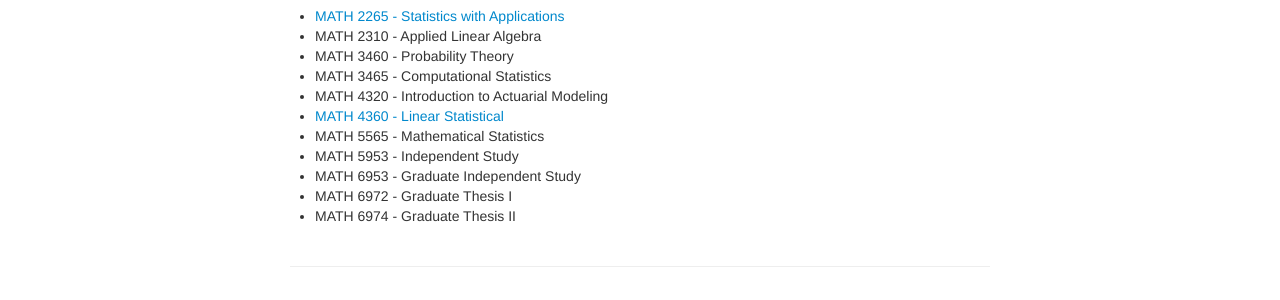
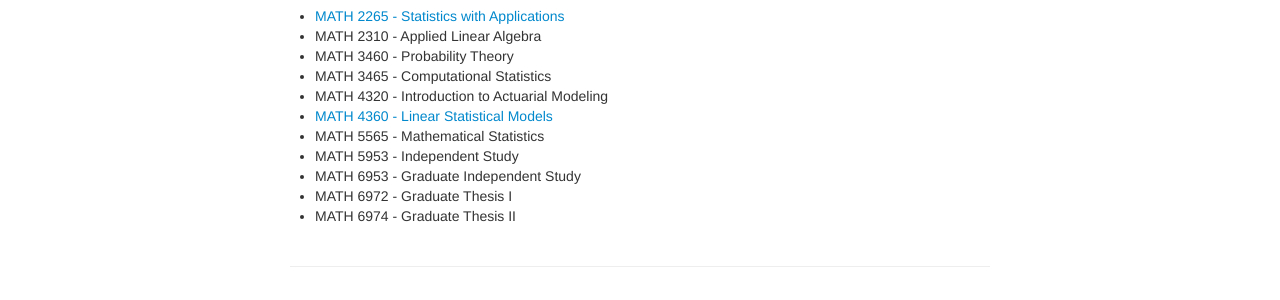
Before and after one commit to suthakaranr/suthakaranr.github.io, a Jekyll site: the page built from pages/Teaching.md, in a window 1280 px wide. Shown: the part 306-606 px from the top of the page. Built offline with Jekyll 4.4.1, drawn with Linux system fonts in a browser that asks for light colours.

Commit message:
Update Teaching.md

```diff
--- a/pages/Teaching.md
+++ b/pages/Teaching.md
@@ -15,7 +15,7 @@ description: Suthakaran's teaching portfolio
    * MATH 3460 - Probability Theory
    * MATH 3465 - Computational Statistics
    * MATH 4320 - Introduction to Actuarial Modeling
-   * <a style="text-decoration:none" href="../pages/LinStatModProj.html" target="_blank" rel="noopener noreferrer">MATH 4360 - Linear Statistical
+   * <a style="text-decoration:none" href="../pages/LinStatModProj.html" target="_blank" rel="noopener noreferrer">MATH 4360 - Linear Statistical Models
    * MATH 5565 - Mathematical Statistics
    * MATH 5953 - Independent Study
    * MATH 6953 - Graduate Independent Study
```
